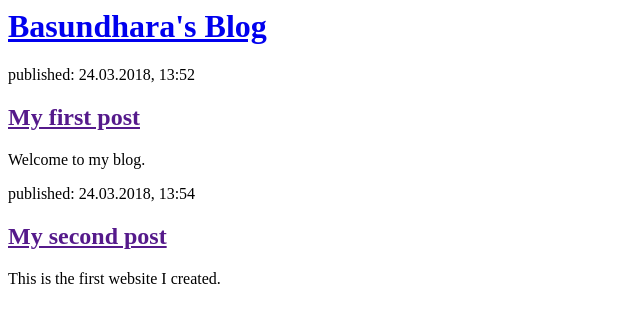
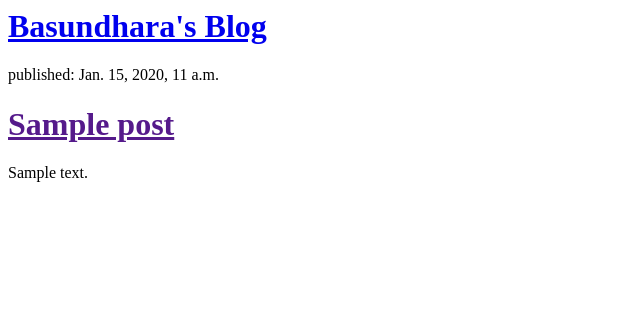
Before and after one commit to basundhara-g/my-first-blog, a Django app: template blog/templates/blog/post_list.html in a window 1280 px wide. Shown: the top 323 px of the page, without its empty margins (0-640 px from the left). Run offline with Django 3.2, Linux system fonts and the light colour scheme; the template is opened without the code that fills it: values that come from a table or form of the project are taken from there, others are empty; tables that the repository leaves empty hold one stand-in row (values such as "Sample post").

Commit message:
Modified templates to display posts from database.

```diff
--- a/blog/templates/blog/post_list.html
+++ b/blog/templates/blog/post_list.html
@@ -3,20 +3,16 @@
         <title>Basundhara's blog</title>
     </head>
     <body>
-        <div>
-            <h1><a href="/">Basundhara's Blog</a></h1>
-        </div>
+      <div>
+  <h1><a href="/">Basundhara's Blog</a></h1>
+</div>
 
-        <div>
-            <p>published: 24.03.2018, 13:52</p>
-            <h2><a href="">My first post</a></h2>
-            <p>Welcome to my blog.</p>
-        </div>
-
-        <div>
-            <p>published: 24.03.2018, 13:54</p>
-            <h2><a href="">My second post</a></h2>
-            <p>This is the first website I created.</p>
-        </div>
+{% for post in posts %}
+  <div>
+      <p>published: {{ post.published_date }}</p>
+      <h1><a href="">{{ post.title }}</a></h1>
+      <p>{{ post.text|linebreaksbr }}</p>
+  </div>
+{% endfor %}
     </body>
 </html>
--- a/blog/views.py
+++ b/blog/views.py
@@ -1,5 +1,7 @@
 from django.shortcuts import render
+from django.utils import timezone
+from .models import Post
 
-# Create your views here.
 def post_list(request):
-    return render(request, 'blog/post_list.html', {})
+    posts = Post.objects.filter(published_date__lte=timezone.now()).order_by('published_date')
+    return render(request, 'blog/post_list.html', {'posts': posts})
```
